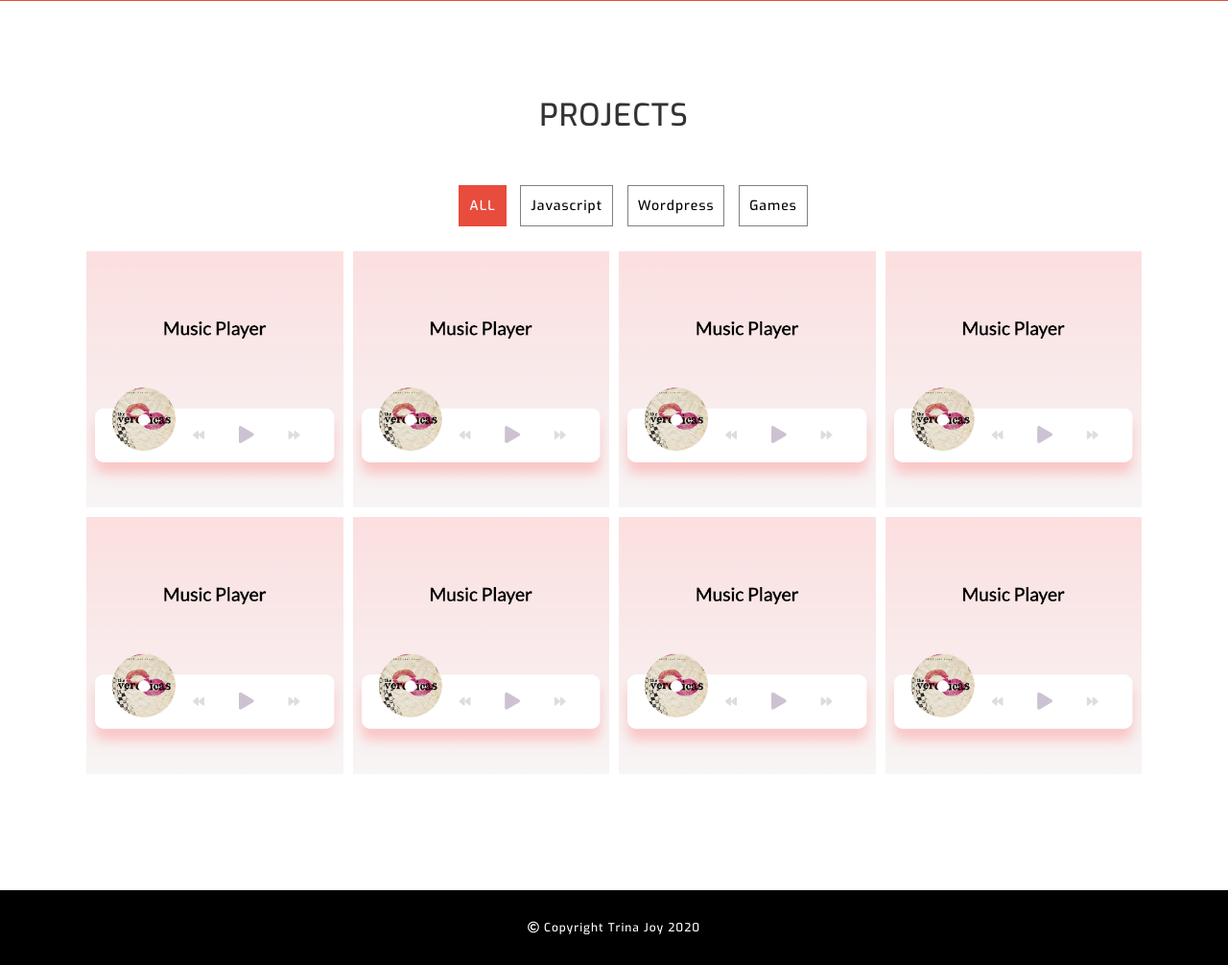
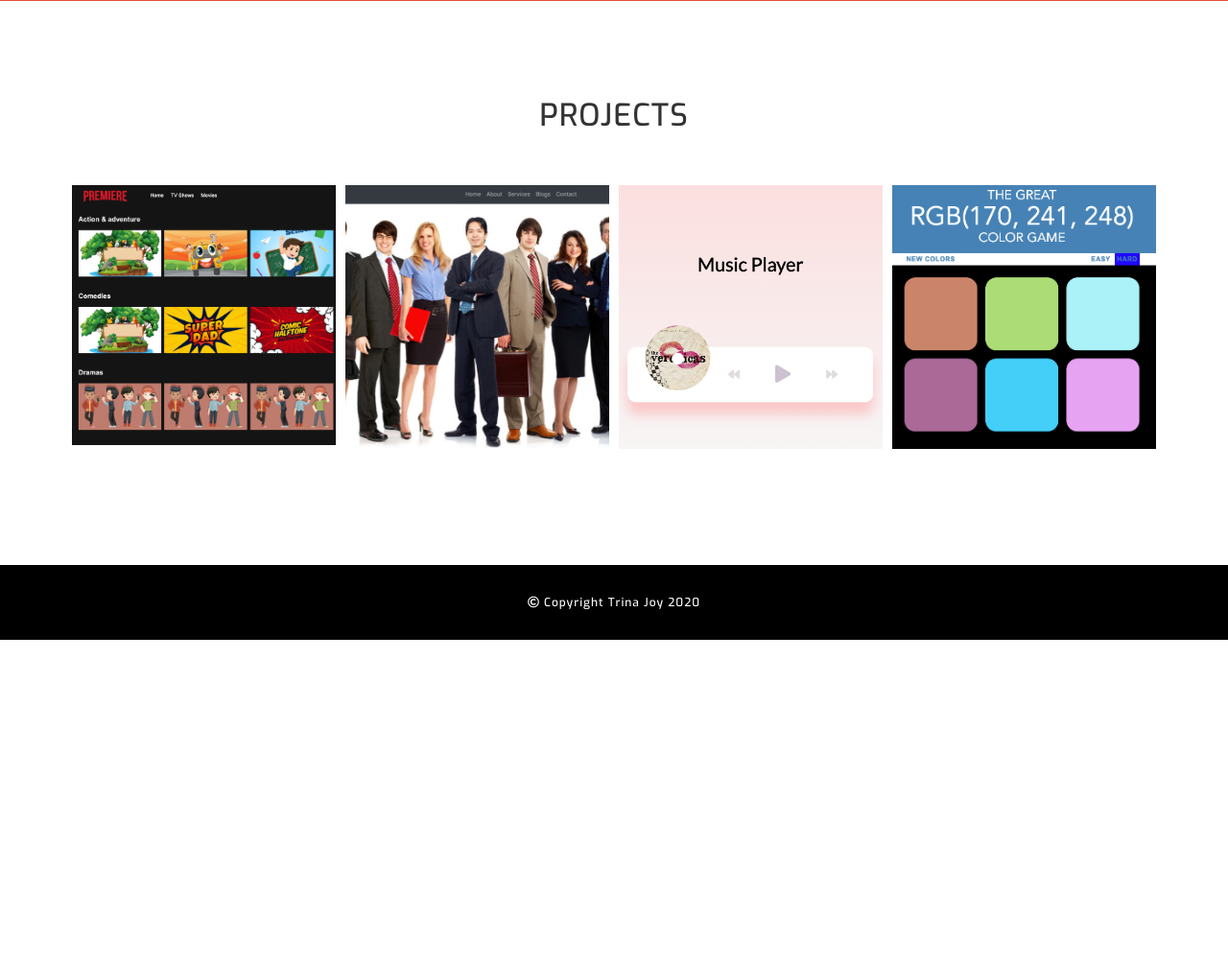
Before and after one commit to trinajoy/portfolio, a PHP site: page /index.html in a window 1280 px wide. Shown: the part 1724-2730 px from the top of the page at 96% size. After the commit the page ends 2391 px from the top, so only its background shows below. Run offline with PHP 8.4, Linux system fonts and the light colour scheme; some libraries are stand-ins or nearby versions.

Commit message:
update project section

```diff
--- a/css/style.css
+++ b/css/style.css
@@ -174,9 +174,15 @@ body {
   width: 100%;
 }
 
+.itemsContainer .items {
+  display: flex;
+  align-items: center;
+}
+
 .items li {
   display: inline-block;
   padding: 5px;
+  justify-content: center;
 }
 
 .items li img {
--- a/index.html
+++ b/index.html
@@ -68,7 +68,7 @@
 
       <div class="slides-container">
         <img src="img/slider1.jpg" alt="" />
-        <img src="img/slider2.jpg" alt="" />
+        <img src="img/art.jpg" alt="" />
       </div>
 
       <div class="titleMessage">
@@ -221,17 +221,16 @@
             <div class="heading">
               <h2>PROJECTS</h2>
             </div>
-            <div class="filter">
+            <!-- <div class="filter">
               <ul id="filters">
                 <li><a href="#" data-filter="*" class="current"> ALL </a></li>
                 <li><a href="#" data-filter=".javascript"> Javascript </a></li>
                 <li><a href="#" data-filter=".wordpress"> Wordpress </a></li>
                 <li><a href="#" data-filter=".games"> Games </a></li>
               </ul>
-            </div>
+            </div> -->
           </div>
 
-          <div class="col-xs-12 col-sm-12 col-md-12">
           <div class="itemsContainer">
             <ul class="items">
               <li
@@ -239,21 +238,21 @@
                 class="javascript col-xs-12 col-sm-12 col-md-3 col-lg-3"
               >
                 <div class="item">
-                    <img src="img/projects/music-square.png" alt="blog" />
+                  <img src="img/projects/premiere-square.png" alt="blog" />
 
                   <div class="icons">
                     <a
-                        href="img/projects/music.png"
-                        title="Cute Dog"
+                      href="img/projects/premiere.png"
+                      title="Javascript App"
                       class="openButton"
                       data-fancybox
-                        data-caption="Javascript App"
+                      data-caption="Video Streaming App"
                     >
                       <i class="fa fa-search"></i>
                     </a>
 
                     <a
-                        href="https://trinajoy.github.io/music-player"
+                      href="https://trina-premiere.herokuapp.com"
                       target="_blank"
                       class="projectLink"
                     >
@@ -263,171 +262,27 @@
                   <div class="imageOverlay"></div>
                 </div>
               </li>
+
               <li
                 onClick=""
-                  class="javascript col-xs-12 col-sm-12 col-md-3 col-lg-3"
+                class="games col-xs-12 col-sm-12 col-md-3 col-lg-3"
               >
                 <div class="item">
-                    <img src="img/projects/music-square.png" alt="blog" />
+                  <img src="img/projects/react-square.png" alt="blog" />
 
                   <div class="icons">
                     <a
-                        href="img/projects/music.png"
-                        title="Cute Dog"
+                      href="img/projects/react.png"
+                      title="React App"
                       class="openButton"
                       data-fancybox
-                        data-caption="Javascript App"
+                      data-caption="React App"
                     >
                       <i class="fa fa-search"></i>
                     </a>
 
                     <a
-                        href="https://trinajoy.github.io/music-player/"
-                        target="_blank"
-                        class="projectLink"
-                      >
-                        <i class="fa fa-link"></i>
-                      </a>
-                    </div>
-                    <div class="imageOverlay"></div>
-                  </div>
-                </li>
-                <li
-                  onClick=""
-                  class="javascript col-xs-12 col-sm-12 col-md-3 col-lg-3"
-                >
-                  <div class="item">
-                    <img src="img/projects/music-square.png" alt="blog" />
-
-                    <div class="icons">
-                      <a
-                        href="img/projects/music.png"
-                        title="Cute Dog"
-                        class="openButton"
-                        data-fancybox
-                        data-caption="Javascript App"
-                      >
-                        <i class="fa fa-search"></i>
-                      </a>
-
-                      <a
-                        href="https://trinajoy.github.io/music-player"
-                        target="_blank"
-                        class="projectLink"
-                      >
-                        <i class="fa fa-link"></i>
-                      </a>
-                    </div>
-                    <div class="imageOverlay"></div>
-                  </div>
-                </li>
-                <li
-                  onClick=""
-                  class="javascript col-xs-12 col-sm-12 col-md-3 col-lg-3"
-                >
-                  <div class="item">
-                    <img src="img/projects/music-square.png" alt="blog" />
-
-                    <div class="icons">
-                      <a
-                        href="img/projects/music.png"
-                        title="Cute Dog"
-                        class="openButton"
-                        data-fancybox
-                        data-caption="Javascript App"
-                      >
-                        <i class="fa fa-search"></i>
-                      </a>
-
-                      <a
-                        href="https://trinajoy.github.io/music-player"
-                        target="_blank"
-                        class="projectLink"
-                      >
-                        <i class="fa fa-link"></i>
-                      </a>
-                    </div>
-                    <div class="imageOverlay"></div>
-                  </div>
-                </li>
-                <li
-                  onClick=""
-                  class="javascript col-xs-12 col-sm-12 col-md-3 col-lg-3"
-                >
-                  <div class="item">
-                    <img src="img/projects/music-square.png" alt="blog" />
-
-                    <div class="icons">
-                      <a
-                        href="img/projects/music.png"
-                        title="Cute Dog"
-                        class="openButton"
-                        data-fancybox
-                        data-caption="Javascript App"
-                      >
-                        <i class="fa fa-search"></i>
-                      </a>
-
-                      <a
-                        href="https://trinajoy.github.io/music-player"
-                        target="_blank"
-                        class="projectLink"
-                      >
-                        <i class="fa fa-link"></i>
-                      </a>
-                    </div>
-                    <div class="imageOverlay"></div>
-                  </div>
-                </li>
-                <li
-                  onClick=""
-                  class="javascript col-xs-12 col-sm-12 col-md-3 col-lg-3"
-                >
-                  <div class="item">
-                    <img src="img/projects/music-square.png" alt="blog" />
-
-                    <div class="icons">
-                      <a
-                        href="img/projects/music.png"
-                        title="Cute Dog"
-                        class="openButton"
-                        data-fancybox
-                        data-caption="Javascript App"
-                      >
-                        <i class="fa fa-search"></i>
-                      </a>
-
-                      <a
-                        href="https://trinajoy.github.io/music-player"
-                        target="_blank"
-                        class="projectLink"
-                      >
-                        <i class="fa fa-link"></i>
-                      </a>
-                    </div>
-                    <div class="imageOverlay"></div>
-                  </div>
-                </li>
-                <li
-                  onClick=""
-                  class="wordpress col-xs-12 col-sm-12 col-md-3 col-lg-3"
-                >
-                  <div class="item">
-                    <img src="img/projects/music-square.png" alt="blog" />
-
-                    <div class="icons">
-                      <a
-                        href="img/projects/music.png"
-                        title="Cute Dog"
-                        class="openButton"
-                        data-fancybox
-                        data-caption="Javascript App"
-                      >
-                        <i class="fa fa-search"></i>
-                      </a>
-
-                      <a
-                        href="https://trinajoy.github.io/music-player"
+                      href="https://github.com/trinajoy/react-contentful-demo"
                       target="_blank"
                       class="projectLink"
                     >
@@ -447,15 +302,46 @@
                   <div class="icons">
                     <a
                       href="img/projects/music.png"
-                        title="Cute Dog"
+                      title="Javascript App"
                       class="openButton"
                       data-fancybox
                       data-caption="Javascript App"
                     >
                       <i class="fa fa-search"></i>
                     </a>
+
                     <a
-                        href="https://trinajoy.github.io/music-player"
+                      href="https://github.com/trinajoy/music-player"
+                      target="_blank"
+                      class="projectLink"
+                    >
+                      <i class="fa fa-link"></i>
+                    </a>
+                  </div>
+                  <div class="imageOverlay"></div>
+                </div>
+              </li>
+
+              <li
+                onClick=""
+                class="javascript col-xs-12 col-sm-12 col-md-3 col-lg-3"
+              >
+                <div class="item">
+                  <img src="img/projects/game-square.png" alt="blog" />
+
+                  <div class="icons">
+                    <a
+                      href="img/projects/game.png"
+                      title="Javascript App"
+                      class="openButton"
+                      data-fancybox
+                      data-caption="Javascript Game"
+                    >
+                      <i class="fa fa-search"></i>
+                    </a>
+
+                    <a
+                      href="https://github.com/trinajoy/color-game"
                       target="_blank"
                       class="projectLink"
                     >
@@ -466,7 +352,6 @@
                 </div>
               </li>
             </ul>
-            </div>
           </div>
         </div>
       </div>
--- a/js/script.js
+++ b/js/script.js
@@ -67,6 +67,23 @@ $(document).ready(function () {
     },
   })
 
+  $('.fancybox')
+    .attr('rel', 'gallery')
+    .fancybox({
+      beforeLoad: function () {
+        var el,
+          id = $(this.element).data('title-id')
+
+        if (id) {
+          el = $('#' + id)
+
+          if (el.length) {
+            this.title = el.html()
+          }
+        }
+      },
+    })
+
   $('#filters a').click(function () {
     $('#filters .current').removeClass('current')
     $(this).addClass('current')
```
Also changed, not shown: img/art.jpg (added), img/projects/game-square.png (added), img/projects/game.png (added), img/projects/premiere-square.png (added), img/projects/premiere.png (added), img/projects/react-square.png (added), img/projects/react.png (added), img/slider3.jpg (deleted), img/tunnel.jpg (added). Lines whose indentation alone changed are shown as unchanged.
